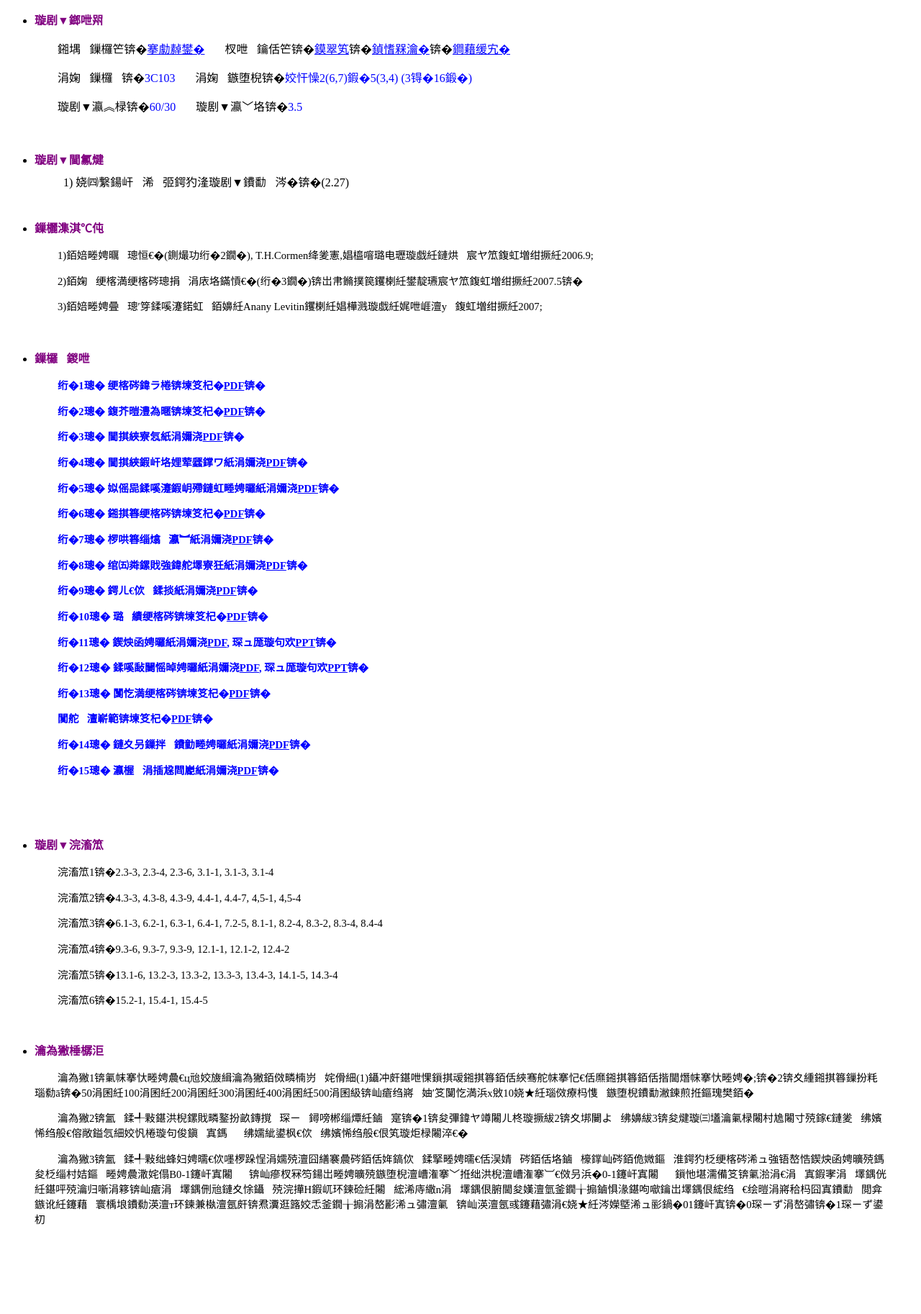
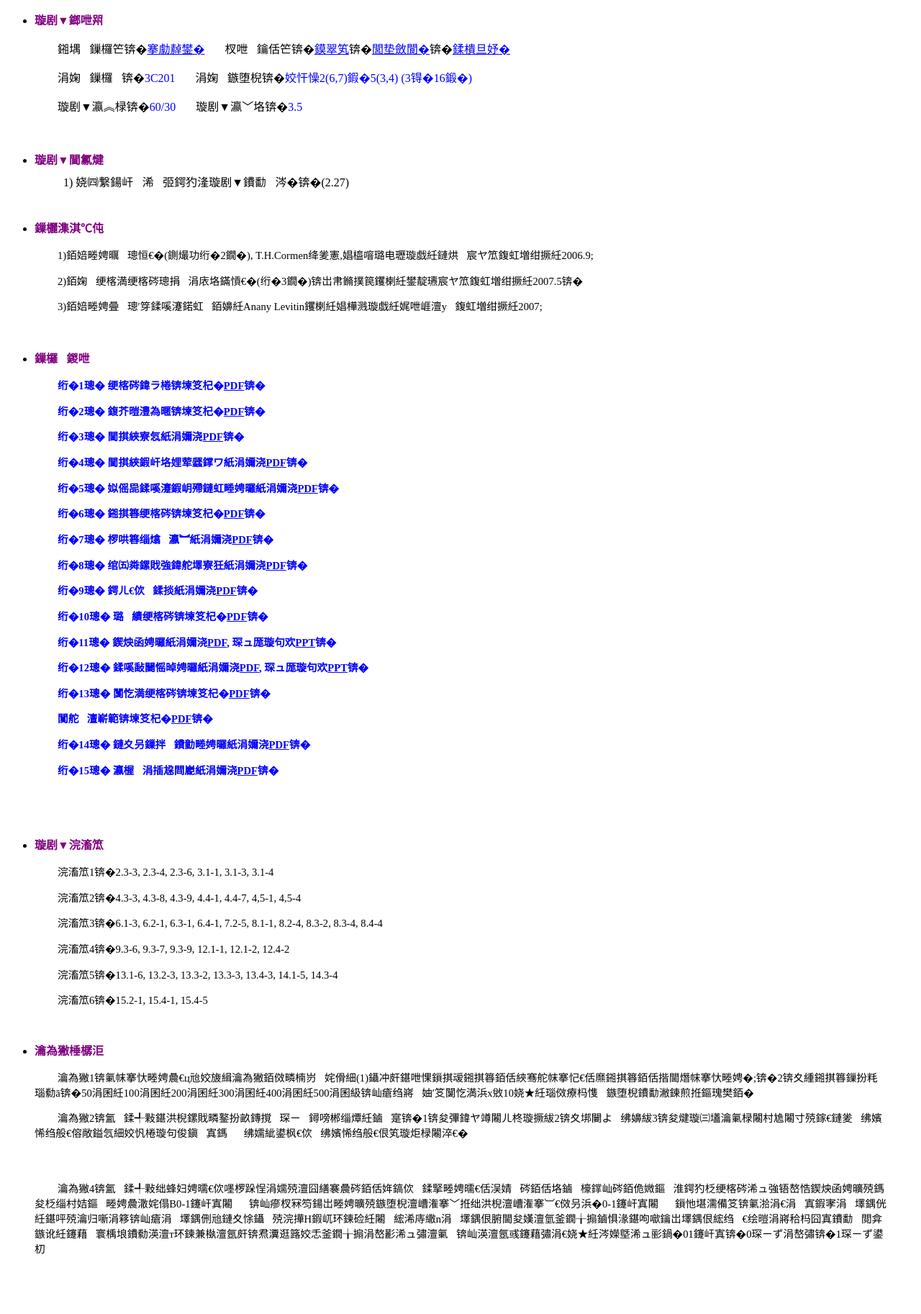
Before and after one commit to Chester-CS/Chester-CS.github.io, a plain HTML site: page index.html in a window 1280 px wide. Shown: the part 55-1881 px from the top of the page at 72% size. Drawn offline with Linux system fonts and the light colour scheme.

Commit message:
Update index.html

```diff
--- a/index.html
+++ b/index.html
@@ -945,9 +945,9 @@ lang=EN-US>2019.3</span>～<span lang=EN-US>2019.6)
 href="mailto:lszhuang@ustc.edu.cn"><span lang=EN-US style='text-decoration:
 none;text-underline:none'><span lang=EN-US>庄连生</span></span></a><span
 style='mso-spacerun:yes'>&nbsp;&nbsp;&nbsp;&nbsp;&nbsp;&nbsp; </span></span>辅导老师：<span
-lang=EN-US><a href="mailto:chaishang@mail.ustc.edu.cn">柴上</a>，<a href="mailto:tmy528@mail.ustc.edu.cn">唐明宇</a>，<a href="mailto:bjf@mail.ustc.edu.cn">白建峰</a></span></p>
+lang=EN-US><a href="mailto:chaishang@mail.ustc.edu.cn">柴上</a>，<a href="mailto:549845545@mail.ustc.edu.cn">邵政道</a>，<a href="mailto:phoenix_@mail.ustc.edu.cn">刘浩楠</a></span></p>
 
-<p style='text-indent:24.0pt'>上课教室：<span lang=EN-US style='color:blue'>3C103</span><span
+<p style='text-indent:24.0pt'>上课教室：<span lang=EN-US style='color:blue'>3C201</span><span
 lang=EN-US><span
 style='mso-spacerun:yes'>&nbsp;&nbsp;&nbsp;&nbsp;&nbsp;&nbsp;
 </span></span>上课时间：<span style='color:blue'>每周<span lang=EN-US>2(6,7)</span>和<span
@@ -1048,8 +1048,9 @@ lang=EN-US>3</span>版<span lang=EN-US>)</span>，王晓东著，电子工业出
 <blockquote style='margin-top:5.0pt;margin-bottom:5.0pt'>
 <p class="STYLE5" style='text-indent:24.0pt'>实验1：排序算法性能比较实验。实验要求：(1)至少包含插入排序、归并排序、堆排序、快速排序算法;（2）待排序数组规模（50万，100万，200万，300万，400万，500万），每种规模下随机产生10次，观察运行时间的均值和方差。</p>
 <p class="STYLE5" style='text-indent:24.0pt'>实验2：请利用区间树实现简易课表管理系统，支持：1）插入一门新课；2）删除课程；3）查询特定时间区间的所有课程名称。注意：每门课信息包括课程编号、课程名称、上课时间。</p>
-<p class="STYLE5" style='text-indent:24.0pt'>实验3：请利用穷举法、自顶向下的备忘录法、动态规划算法、回溯法、分支限界法、拉斯维加斯算法以及融合回溯法的拉斯维加斯算法来求解0-1背包问题，比较不同算法的时间复杂度和空间复杂度。关于0-1背包问题描述如下：有一个包和n个物品，包的容量为m，每个物品都有各自的体积和价值，问当从这n个物品中选择多个物品放在包里而物品体积总数不超过包的容量m时，能够得到的最大价值是多少？[对于每个物品不可以取多次，最多只能取一次，之所以叫做01背包，0表示不取，1表示取]</p>
-<p class="STYLE7" style='text-indent:24.0pt'>实验5：请实现最小生成树的Prim算法和Kruskal算法</p>
+<p class="STYLE7" style='text-indent:24.0pt'>实验3：请实现最小生成树的Prim算法和Kruskal算法</p>
+<p class="STYLE5" style='text-indent:24.0pt'>实验4：请利用穷举法、自顶向下的备忘录法、动态规划算法、回溯法、分支限界法、拉斯维加斯算法以及融合回溯法的拉斯维加斯算法来求解0-1背包问题，比较不同算法的时间复杂度和空间复杂度。关于0-1背包问题描述如下：有一个包和n个物品，包的容量为m，每个物品都有各自的体积和价值，问当从这n个物品中选择多个物品放在包里而物品体积总数不超过包的容量m时，能够得到的最大价值是多少？[对于每个物品不可以取多次，最多只能取一次，之所以叫做01背包，0表示不取，1表示取]</p>
+
 <p class="STYLE7" style='text-indent:24.0pt'>&nbsp;</p>
 </blockquote>
 
```
